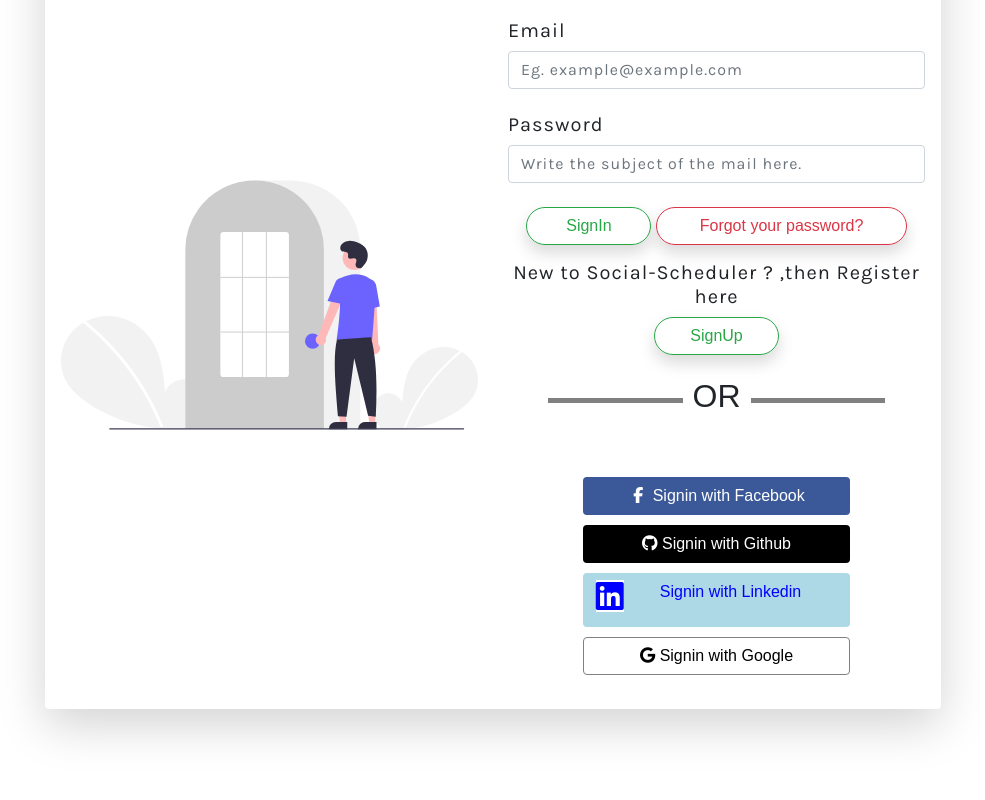
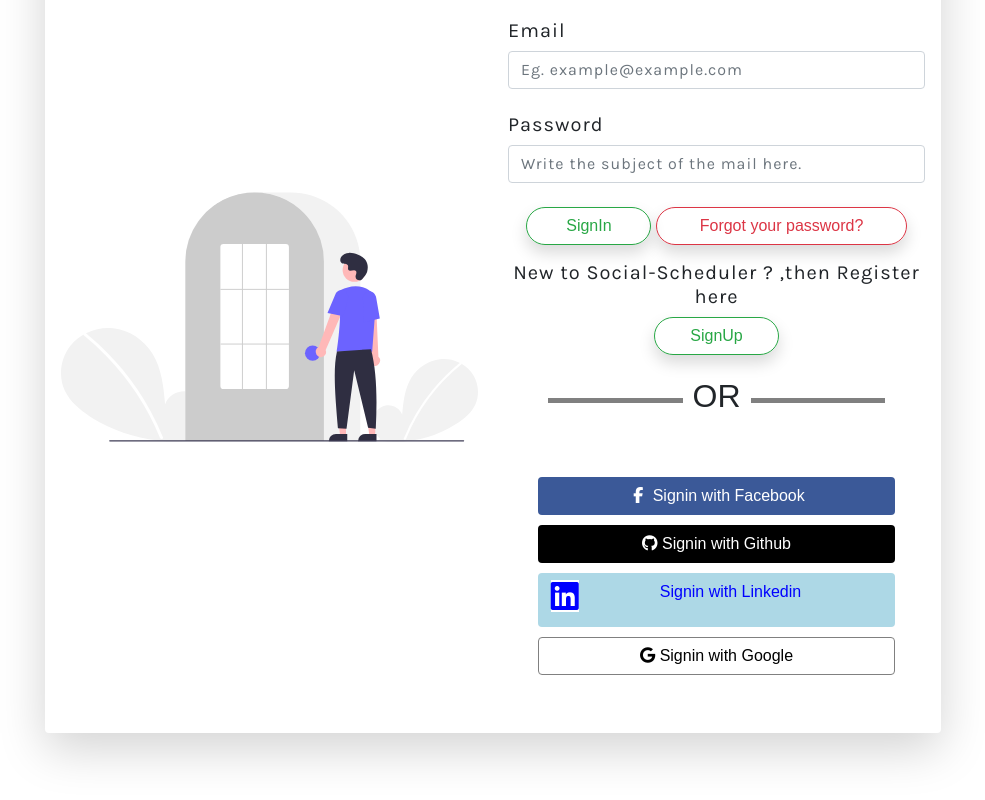
Before and after one commit to anushbhatia/Social-Scheduler, a React (Create React App) app: page /signin in a window 1280 px wide. Shown: the part 306-1106 px from the top of the page, without its empty margins (147-1132 px from the left). Built offline with nearby package versions, Linux system fonts and the light colour scheme.

Commit message:
added requested changes except google icon

```diff
--- a/src/components/Signin.jsx
+++ b/src/components/Signin.jsx
@@ -2,10 +2,6 @@
 import undraw_login from '../components/assets/images/undraw_Login.svg';
 import styled from 'styled-components';
 
-const SocialLinks = styled.ul`
-  display: inline;
-  list-style:none;
-`;
 
 const Content = styled.div`
   width: 70%;
@@ -49,6 +45,8 @@
 `;
 
 const DisplayForLinks = styled.div`
+  display: inline;
+  list-style:none;
   text-align: center;
   width: 100%;
   margin: auto;
@@ -71,7 +69,7 @@
   }
 `;
 
-const SocialMediaLink = styled.a`
+const AuthLink = styled.a`
   background-color:${props => props.bgColor} ;
   color: ${props => props.color};
   border : ${props => props.border};
@@ -230,28 +228,26 @@
                                 <h2><span>OR</span></h2>
                               </Seperator>
                               <DisplayForLinks >
-                                <SocialLinks >
                                   <li>
-                                    <SocialMediaLink  color ="white" bgColor="#3B5998" href="#" className="btn">
+                                    <AuthLink  color ="white" bgColor="#3B5998" href="#" className="btn">
                                       <i className="fa fa-facebook fa-fw"></i> Signin with Facebook
-                                    </SocialMediaLink>
+                                    </AuthLink>
                                   </li>
                                   <li >
-                                    <SocialMediaLink bgColor="black" color="white" hoverBgColor="darkgrey" href="#" className=" btn">
+                                    <AuthLink bgColor="black" color="white" hoverBgColor="darkgrey" href="#" className=" btn">
                                       <i className="fa fa-github "></i> Signin with Github
-                                    </SocialMediaLink>
+                                    </AuthLink>
                                   </li>
                                   <li >
-                                    <SocialMediaLink color="blue" bgColor="lightblue" href="#" className=" btn">
+                                    <AuthLink color="blue" bgColor="lightblue" href="#" className=" btn">
                                       <LinkedinIcon className="fa fa-linkedin-square " ></LinkedinIcon><LinkedinLinkContent >Signin with Linkedin</LinkedinLinkContent>
-                                    </SocialMediaLink >
+                                    </AuthLink >
                                   </li>
                                   <li >
-                                    <SocialMediaLink color="black" bgColor="white" border="1px solid gray" hoverBgColor="darkgray" href="#" className=" btn">
+                                    <AuthLink color="black" bgColor="white" border="1px solid gray" hoverBgColor="darkgray" href="#" className=" btn">
                                       <i className="fa fa-google "></i> Signin with Google
-                                    </SocialMediaLink>
+                                    </AuthLink>
                                   </li>
-                                </SocialLinks>
                               </DisplayForLinks>
                             </div>
                         </form>
```
Also changed, not shown: src/components/SocialMediaLink.jsx (deleted), src/components/assets/images/google-icon.svg (added).
